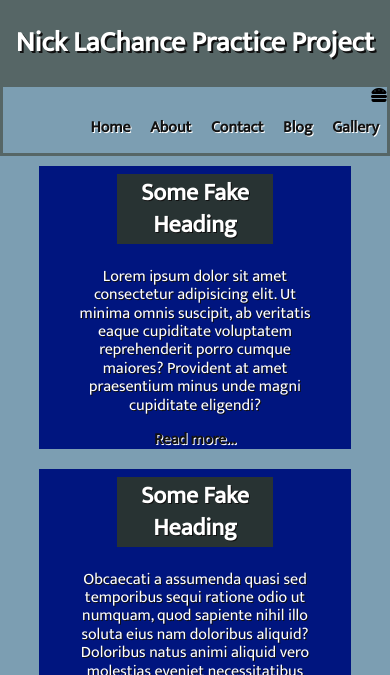
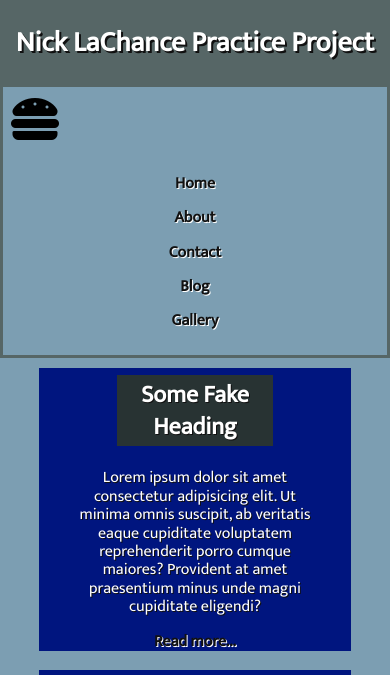
Before and after one commit to nicholasplachance/SavvyCoders-Random-Project, a website: page index.html in a window 390 px wide. Shown: the part 163-838 px from the top of the page. Drawn offline with nearby package versions, Linux system fonts and the light colour scheme.

Commit message:
Add navigation hamburger icon

```diff
--- a/style.css
+++ b/style.css
@@ -37,6 +37,11 @@ ul{
   padding: 0;
 }
 
+.fas {
+  font-size: 48px;
+  margin: var(--base-spacing);
+}
+
 /* Header and logo style */
 
 header {
@@ -67,12 +72,8 @@ header > h1 {
 /* Navigation style  */
 
 nav {
-  display: flex;
-  flex-direction: column;
   border: 3px solid var(--secondary-variant);
   border-top: none;
-  align-items: flex-end;
-  align-content: flex-end;
 }
 
 nav ul {
@@ -81,8 +82,8 @@ nav ul {
 }
 
 nav li {
-  display: inline-block;
-  padding: 0 calc(var(--base-spacing));
+  padding: var(--base-spacing);
+  text-align: center;
 }
 
 /* Main Section style */
```
